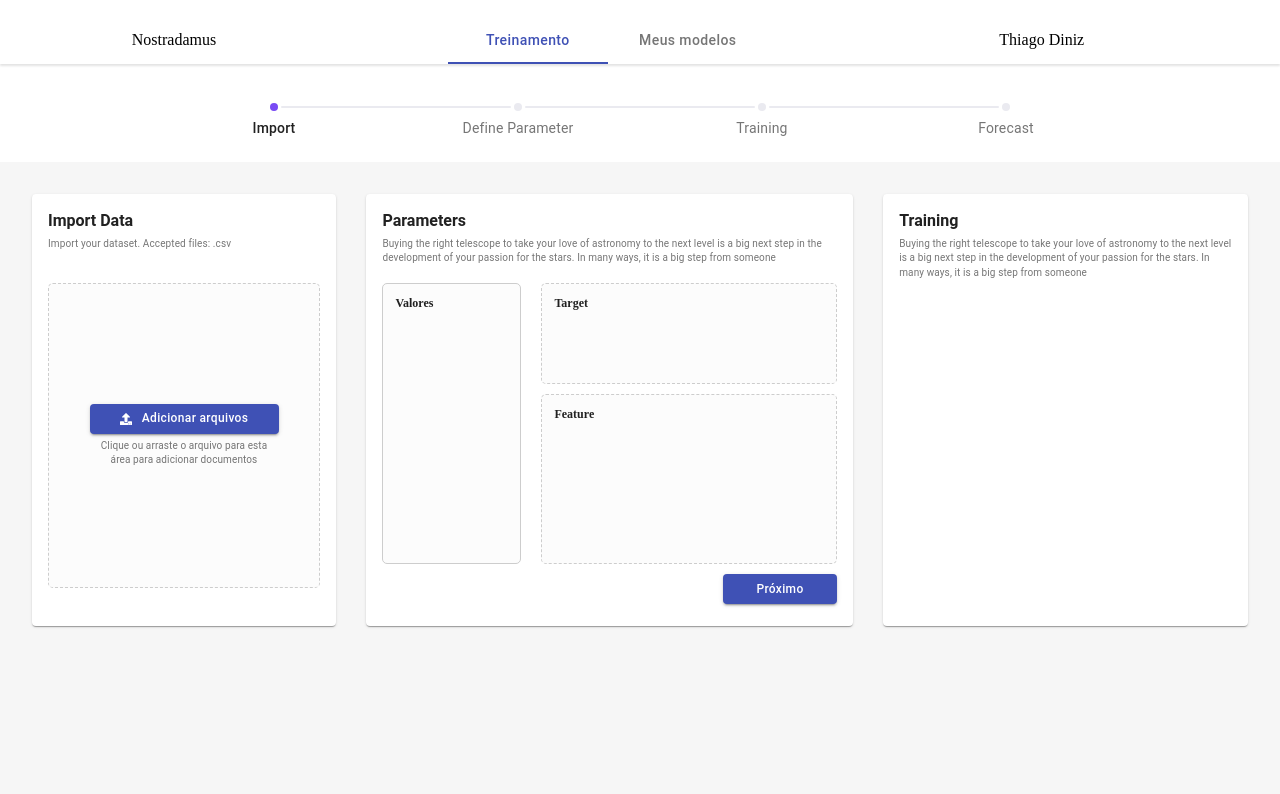
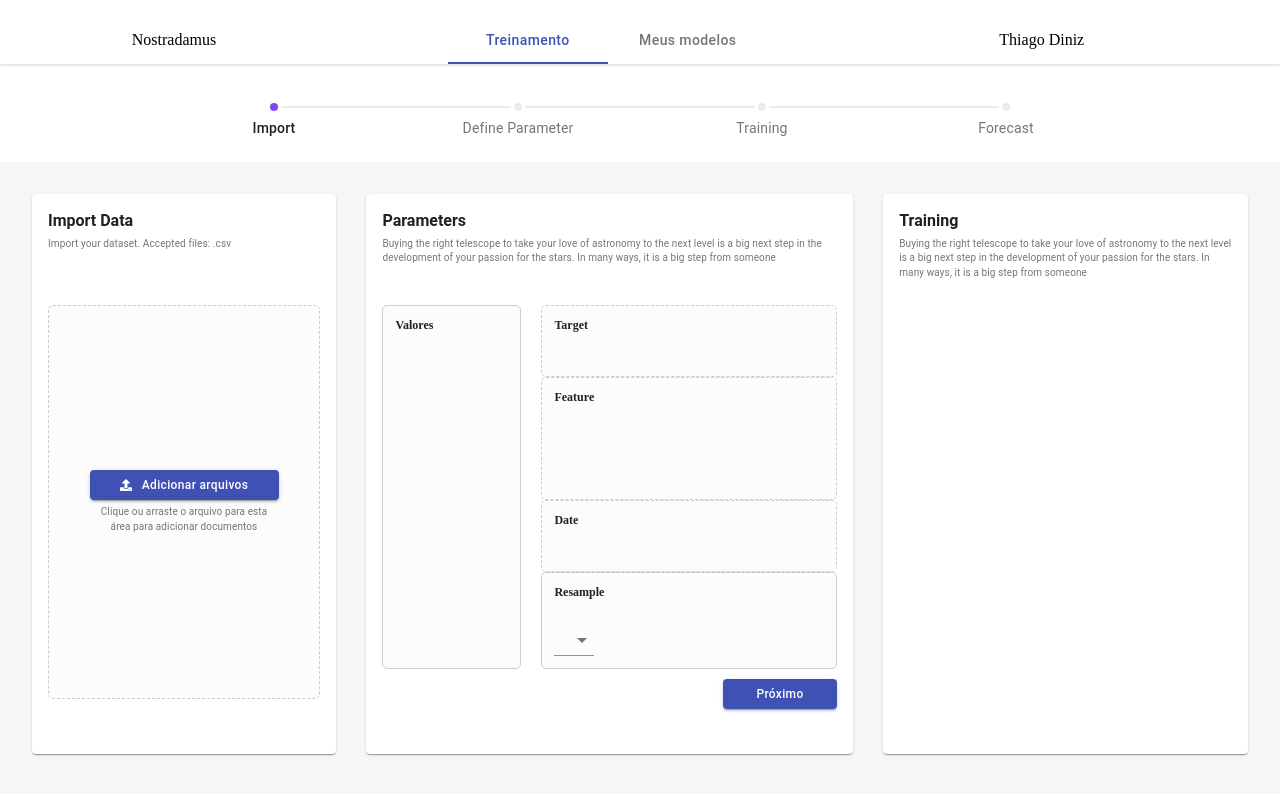
Before and after one commit to thiagoodiniz/nostradamus, a React (Create React App) app: page /trainings in a window 1280 px wide. Shown: the top 794 px of the page. Built offline with nearby package versions, Linux system fonts and the light colour scheme.

Commit message:
Drag and Drop columns on parameters

```diff
--- a/package.json
+++ b/package.json
@@ -13,6 +13,8 @@
     "axios": "^0.19.2",
     "node-sass": "^4.14.1",
     "react": "^16.13.1",
+    "react-dnd": "^11.1.3",
+    "react-dnd-html5-backend": "^11.1.3",
     "react-dom": "^16.13.1",
     "react-redux": "^7.2.0",
     "react-router-dom": "^5.2.0",
--- a/src/App.js
+++ b/src/App.js
@@ -5,10 +5,13 @@ import ProgressLine from './components/ProgessLine/ProgressLine';
 import { BrowserRouter } from 'react-router-dom';
 import { Provider } from 'react-redux';
 import store from './store';
+import { DndProvider } from 'react-dnd'
+import { HTML5Backend } from 'react-dnd-html5-backend'
 
 function App() {
   return (
     <Provider store={ store }>
+      <DndProvider backend={HTML5Backend}>
         <BrowserRouter>
           <header className="header">
             <Header />
@@ -18,6 +21,7 @@ function App() {
           <Home />
 
         </BrowserRouter>
+      </DndProvider>
     </Provider>
   );
 }
--- /dev/null
+++ b/src/components/Trainings/Contents/ColumnsContent.jsx
@@ -0,0 +1,45 @@
+import React from 'react'
+import { withStyles } from '@material-ui/core';
+import { useDrag } from 'react-dnd'
+
+const useStyles = () => ({
+    columnItem: {
+        width: '40%',
+        backgroundColor: '#ffffff',
+        border: '1px solid #cdcdcd',
+        padding: '2px 5px',
+        margin: '5px 5px 5px 0',
+        borderRadius: '5px',
+        whiteSpace: 'nowrap',
+        overflow: 'hidden',
+        textOverflow: 'ellipsis',
+    },
+    isDragging: {
+        border: '1px dashed #cdcdcd',
+        backgroundColor: 'transparent',
+        textOverflow: 'unset'
+    },
+    spanTransparent: {
+        color: "transparent"
+    }
+})
+
+function Columns(props) {
+    const { classes, idx, col } = props
+    const [{ isDragging }, dragRef] = useDrag({
+        item: { type: 'CARD', nameColumn: col },
+        collect: monitor => ({
+            isDragging: monitor.isDragging()
+        })
+    })
+
+    return (
+        <div className={`${classes.columnItem} ${isDragging ? classes.isDragging : '' }`} key={ idx } title={ col }  ref={dragRef} >
+            <span className={`${isDragging ? classes.spanTransparent : '' }`}>
+                { col[0] }
+            </span>
+        </div>
+    )
+}
+
+export default (withStyles(useStyles)(Columns))
--- a/src/components/Trainings/Contents/ImportDataContent.jsx
+++ b/src/components/Trainings/Contents/ImportDataContent.jsx
@@ -37,7 +37,7 @@ class ImportDataContent extends Component {
         file: undefined
     }
 
-    acceptedFiles = ['text/csv'];
+    acceptedFiles = ['text/csv', 'application/vnd.ms-excel', 'application/vnd.openxmlformats-officedocument.spreadsheetml.sheet'];
 
     onFileUploaded = (e) => {
         let file = e.target.files[0];
@@ -60,14 +60,37 @@ class ImportDataContent extends Component {
             reader.onload = (e) => {
                 const csv = e.target.result;
                 const allTextLines = csv.split(/\r\n|\n/);
+                const columnsValue = []
 
-                const titles = allTextLines[0]
-                    .replace(/\s+/g, '')
-                    .split(',');
+                // const titles = allTextLines[0]
+                //     .replace(/\s+/g, '')
+                //     .split(',');
+
+                const columns = allTextLines.map((item, idx) => {
+                    let col = item
+                              .replace(/\s+/g, '')
+                              .split(',');
+
+                    return col
+                })
+
+                columns.forEach((item, idx)=> {
+                    if (idx == 0) {
+                      item.forEach((col, key) => {
+                        columnsValue.push([item[key]])
+                      })
+                    }
+                    columnsValue.forEach((col, key) => {
+                      idx != 0 && col.push(item[key])
+                    })
+                })
+
+
+                console.log(columnsValue)
 
                 const fileName = e.target.fileName;
 
-                this.props.onUploadFileSuccess(fileName, titles);
+                this.props.onUploadFileSuccess(fileName, columnsValue);
             }
 
             reader.fileName = file.name;
@@ -98,7 +121,7 @@ class ImportDataContent extends Component {
                                     <input
                                         type="file"
                                         style={{ display: "none" }}
-                                        accept=".csv"
+                                        accept=".csv, application/vnd.ms-excel, application/vnd.openxmlformats-officedocument.spreadsheetml.sheet"
                                         multiple={false}
                                         onChange={ (e)=> this.onFileUploaded(e) }
                                     />
--- /dev/null
+++ b/src/components/Trainings/Contents/Parameters/Parameter.jsx
@@ -0,0 +1,36 @@
+import React from 'react';
+import { useSelector, useDispatch } from 'react-redux'
+import { useDrop } from 'react-dnd'
+import { Creators } from '../../../../store/actions/trainingActions'
+
+
+export default function Parameter(props){
+    const parameter = useSelector(state => state.trainingReducer[props.nameParameter])
+    const dispatch = useDispatch()
+
+    const onDrop = (item) => {
+        const { nameColumn } = item
+        console.log(item, item.nameColumn, nameColumn)
+
+        dispatch(Creators.dropColumnOnParameter(nameColumn, props.nameParameter))
+    }
+
+    const [{ isOver, canDrop }, drop] = useDrop({
+        accept: [ 'CARD' ],
+        drop: onDrop,
+        collect: (monitor) => ({
+          isOver: monitor.isOver(),
+          canDrop: monitor.canDrop(),
+        }),
+    })
+
+    return (
+        <div className="dropField" ref={drop}>
+            {parameter.map((item,idx) =>
+                <div className={props.classes.columnItem} key={idx}>
+                    <span>{item[0]}</span>
+                </div>
+            )}
+        </div>
+    )
+}
--- a/src/components/Trainings/Contents/ParametersContent.jsx
+++ b/src/components/Trainings/Contents/ParametersContent.jsx
@@ -1,6 +1,10 @@
-import React, { Component } from 'react';
-import { CardContent, Typography, withStyles, Button } from '@material-ui/core';
-import { connect } from 'react-redux';
+import React, { useState } from 'react';
+import { CardContent, Typography, withStyles, Button, Select, FormControl, InputLabel } from '@material-ui/core';
+import { connect, useSelector, useDispatch } from 'react-redux';
+import { bindActionCreators } from 'redux';
+import Columns from './ColumnsContent'
+import { Creators } from '../../../store/actions/trainingActions'
+import Parameter from './Parameters/Parameter'
 
 const useStyles = () => ({
     parametersContainer: {
@@ -38,6 +42,9 @@ const useStyles = () => ({
     feature: {
         height: '60%',
     },
+    resample: {
+        border: '1px solid #cdcdcd'
+    },
     columnItemContainer: {
         display: 'flex',
         flexDirection: 'column',
@@ -64,10 +71,16 @@ const useStyles = () => ({
         marginTop: '10px'
     },
 });
-class ParametersContent extends Component{
+function ParametersContent(props){
 
-    render(){
-        const { parentClasses, classes } = this.props;
+    const { parentClasses, classes  } = props
+    const columns = useSelector(state => state.trainingReducer.columns)
+    const resample = useSelector(state => state.trainingReducer.resample)
+    const dispatch = useDispatch()
+
+    const handleChange = (e) => {
+        dispatch(Creators.modifyResambleParameter(e.target.value))
+    }
 
     return(
         <CardContent className={ parentClasses.cardRoot }>
@@ -85,12 +98,8 @@ class ParametersContent extends Component{
                     <div>
                         <span className="title">Valores</span>
                         <div className={ classes.columnItemContainer }>
-                                { this.props.columns.map((col, idx) =>
-                                    <div className={ classes.columnItem } key={ idx } title={ col }>
-                                        <span>
-                                            { col }
-                                        </span>
-                                    </div>
+                            { columns.map((col, idx) =>
+                                <Columns key={idx} idx={ idx } col={col} />
                             )}
                         </div>
                     </div>
@@ -98,14 +107,44 @@ class ParametersContent extends Component{
 
                 <div className={ classes.nestedContainer }>
                     <div className={`${classes.borderDashed} ${classes.target}`}>
-                            <div>
+                        <div className="dropTitle">
                             <span className="title">Target</span>
                         </div>
+                        <Parameter classes={classes} nameParameter="target" />
                     </div>
 
                     <div className={`${classes.borderDashed} ${classes.feature}`}>
                         <div>
                             <span className="title">Feature</span>
+                        </div>
+
+                        <Parameter classes={classes} nameParameter="feature" />
+                    </div>
+
+                    <div className={`${classes.borderDashed} ${classes.target}`}>
+                        <div className="dropTitle">
+                            <span className="title">Date</span>
+                        </div>
+                        <Parameter classes={classes} nameParameter="date" />
+                    </div>
+
+                    <div className={`${classes.borderDashed} ${classes.resample}`}>
+                        <div className="dropTitle">
+                            <span className="title">Resample</span>
+                        </div>
+                        <div>
+                        <FormControl className={classes.formControl}>
+                            <Select
+                                native
+                                value={resample}
+                                onChange={handleChange}
+                                >
+                                <option aria-label="None" value="" />
+                                <option value={'M'}>M</option>
+                                <option value={'D'}>D</option>
+                                <option value={'W'}>W</option>
+                            </Select>
+                        </FormControl>
                         </div>
                     </div>
                 </div>
@@ -119,10 +158,6 @@ class ParametersContent extends Component{
         </CardContent>
     );
 }
-}
 
-const mapStateToProps = (state) => ({
-    columns: state.trainingReducer.columns
-});
 
-export default connect(mapStateToProps, null)(withStyles(useStyles)(ParametersContent));
+export default (withStyles(useStyles)(ParametersContent));
--- a/src/components/Trainings/Trainings.jsx
+++ b/src/components/Trainings/Trainings.jsx
@@ -10,7 +10,7 @@ import { useSelector } from 'react-redux';
 
 const useStyles = makeStyles({
     root: {
-        height: '27rem',
+        height: '35rem',
         display: 'flex',
         flexWrap: 'wrap',
         justifyContent: 'space-between',
--- a/src/store/actions/trainingActions.js
+++ b/src/store/actions/trainingActions.js
@@ -4,6 +4,10 @@ export const Types = {
     UPLOAD_FILE_FAILURE: '@training/UPLOAD_FILE_FAILURE',
 
     ON_UPLOAD_FILE_SUCCESS: '@training/ON_UPLOAD_FILE_SUCCESS',
+
+    DROP_COLUMN_ON_PARAMETER: '@training/DROP_COLUMN_ON_PARAMETER',
+
+    MODIFY_RESAMPLE_PARAMETER: '@training/MODIFY_RESAMPLE_PARAMETER'
 }
 
 export const Creators = {
@@ -26,4 +30,15 @@ export const Creators = {
         fileName,
         columns,
     }),
+
+    dropColumnOnParameter: (column, parameter) => ({
+        type: Types.DROP_COLUMN_ON_PARAMETER,
+        column,
+        parameter
+    }),
+
+    modifyResambleParameter: (value) => ({
+        type: Types.MODIFY_RESAMPLE_PARAMETER,
+        value
+    })
 }
--- a/src/store/reducers/trainingReducer.js
+++ b/src/store/reducers/trainingReducer.js
@@ -7,6 +7,10 @@ const INITIAL_STATE = {
     loading: false,
     error: false,
     processId: undefined,
+    target: [],
+    feature: [],
+    date: [],
+    resample: ''
  }
 
  export default function trainingReducer(state=INITIAL_STATE, action) {
@@ -19,6 +23,7 @@ const INITIAL_STATE = {
                 processId: undefined,
                 fileName: '',
                 columns: [],
+                target: [],
             }
         }
 
@@ -45,6 +50,21 @@ const INITIAL_STATE = {
                 ...state,
                 fileName: action.fileName,
                 columns: action.columns,
+                target: []
+            }
+        }
+
+        case Types.DROP_COLUMN_ON_PARAMETER: {
+            return {
+                ...state,
+                [action.parameter]: [ ...state[action.parameter], action.column ]
+            }
+        }
+
+        case Types.MODIFY_RESAMPLE_PARAMETER: {
+            return {
+                ...state,
+                resample: action.value
             }
         }
 
```
Also changed, not shown: src/services/index.js (+9 -5 lines), 1 other file (tests, documents, lock files or other folders). Lines whose indentation alone changed are shown as unchanged.
